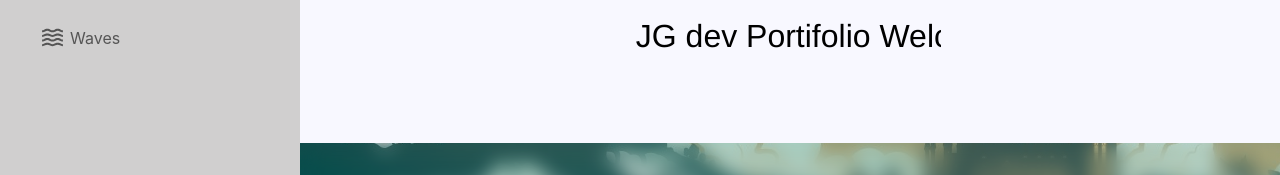
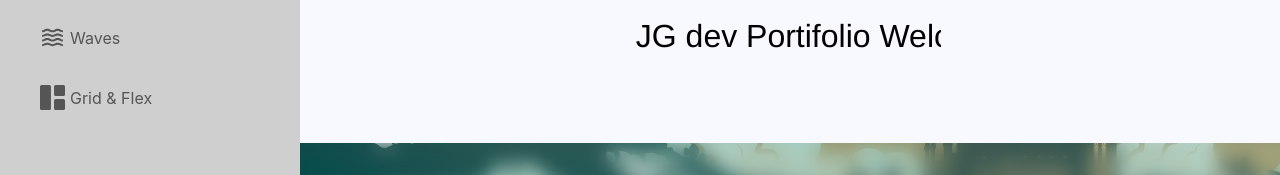
Before and after one commit to jgcarlosfranca/painel-template-generic, a React (Create React App) app: page / in a window 1280 px wide. Shown: the part 409-584 px from the top of the page. Built offline with nearby package versions, Linux system fonts and the light colour scheme.

Commit message:
creating link on sidebar

```diff
--- a/src/Components/Sidebar/index.jsx
+++ b/src/Components/Sidebar/index.jsx
@@ -2,6 +2,7 @@ import "./styles.css";
 import { AiFillHome, AiOutlineBarChart, } from "react-icons/ai";
 import { MdCatchingPokemon, MdWaves } from "react-icons/md"
 import { FaWpforms } from "react-icons/fa"
+import { BsFillGrid1X2Fill } from "react-icons/bs"
 import { Link } from "react-router-dom";
 
 export default function Sidebar() {
@@ -41,6 +42,12 @@ export default function Sidebar() {
                 Waves
               </li>
             </Link>
+            <Link to="/gridFlex" className="link">
+              <li className="sidebarListItem active">
+                <BsFillGrid1X2Fill className="sidebarIcon" />
+                Grid & Flex
+              </li>
+            </Link>
           </ul>
 
           {/* <Link to="/charts" className="link">
```
